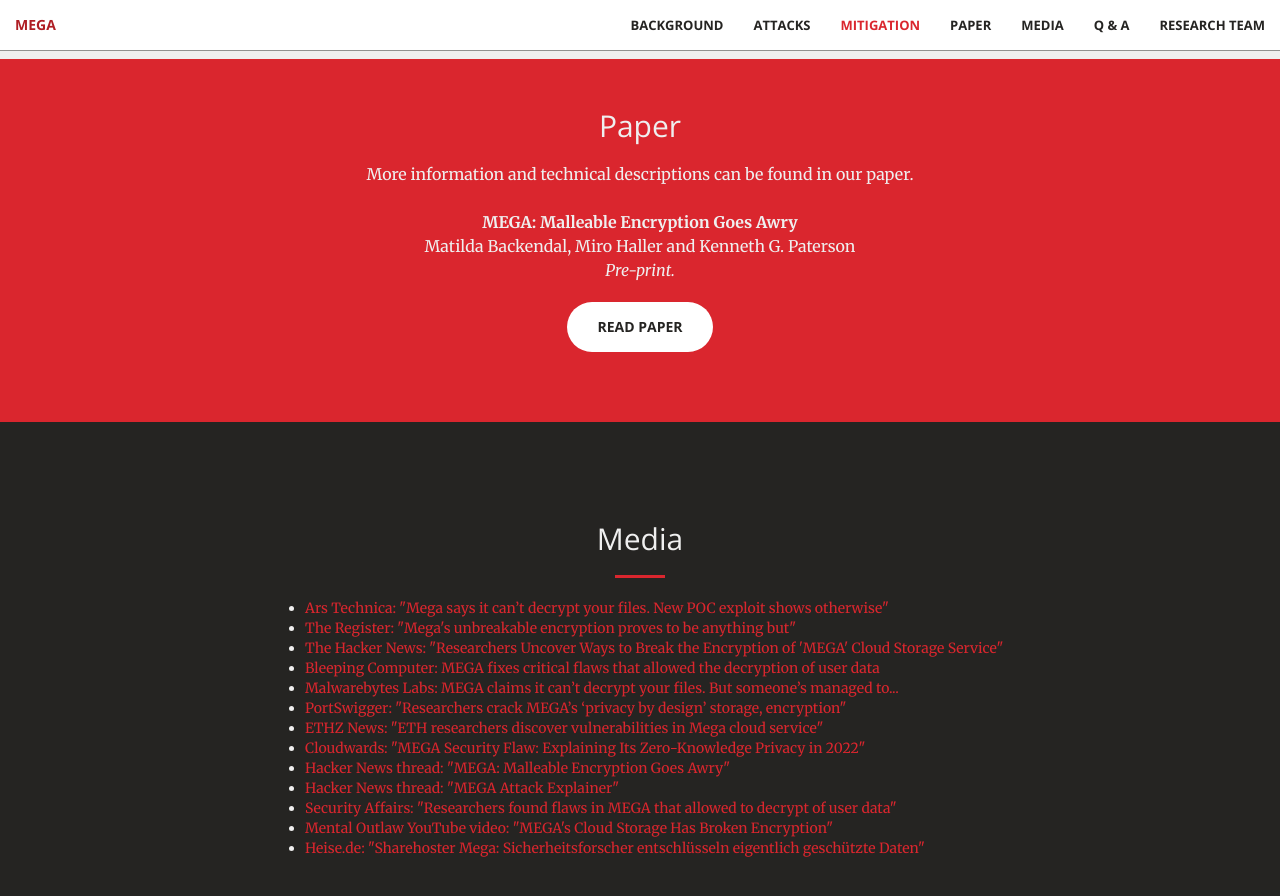
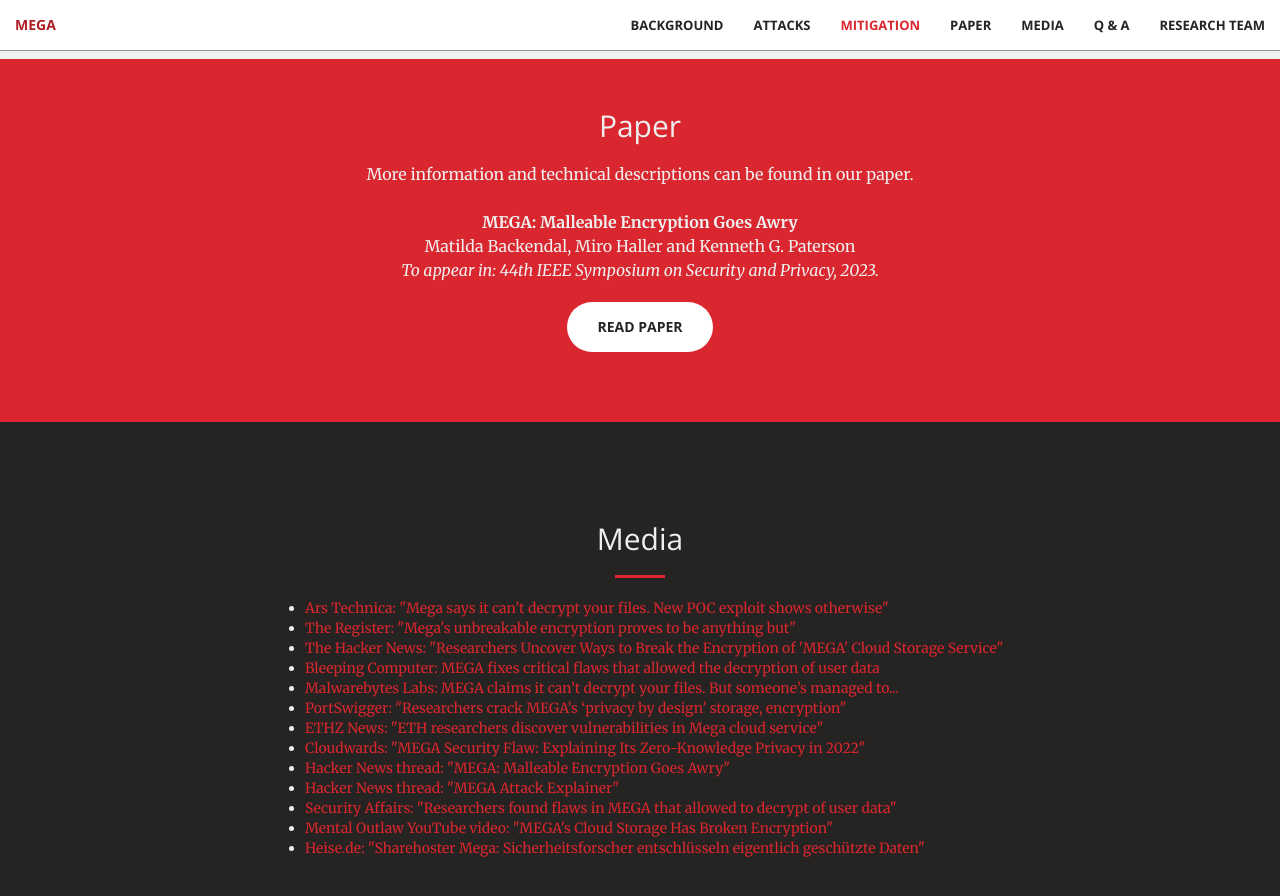
Before and after one commit to MEGA-Awry/mega-awry.github.io, a Jekyll site: the page built from index.html, in a window 1280 px wide and 900 px high, scrolled down 9858 px. Shown: the top 896 px of the window. Built offline with Jekyll 4.4.1, drawn with Linux system fonts in a browser that asks for light colours; formulas are drawn with MathJax 3.

Commit message:
Update publication venue

```diff
--- a/_includes/paper.html
+++ b/_includes/paper.html
@@ -10,7 +10,7 @@
                 <br>
                 Matilda Backendal, Miro Haller and Kenneth G. Paterson
                 <br>
-                <i>Pre-print.</i><!-- TODO: add where it will appear! -->
+                <i>To appear in: 44th IEEE Symposium on Security and Privacy, 2023.</i>
             </p>
             <p class="text-center">
                 <a href="pdf/mega-malleable-encryption-goes-awry.pdf" target="_blank" class="btn btn-default btn-xl wow pulse">Read Paper</a>
```
